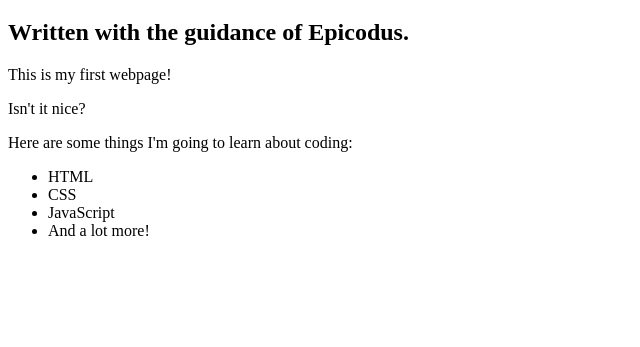
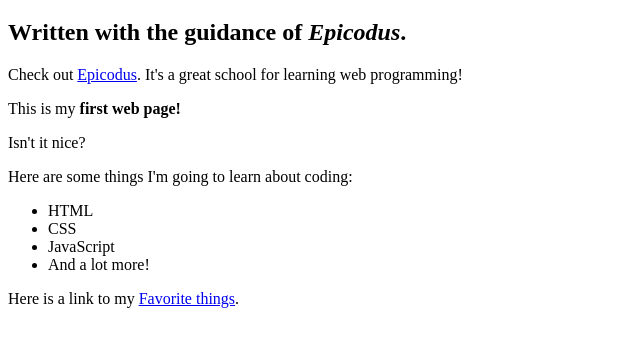
Before and after one commit to Carson-Haskell/my-first-webpage, a plain HTML site: page my-first-webpage.html in a window 1280 px wide. Shown: the part 61-408 px from the top of the page, without its empty margins (0-640 px from the left). Drawn offline with Linux system fonts and the light colour scheme.

Commit message:
add img file and links in other HTML files

```diff
--- a/my-first-webpage.html
+++ b/my-first-webpage.html
@@ -5,9 +5,11 @@
   </head>
   <body>
     <h1>My first webpage</h1>
-    <h2>Written with the guidance of Epicodus.</h2>
+    <h2>Written with the guidance of <em>Epicodus</em>.</h2>
+    <p>Check out <a href="http://www.epicodus.com/">Epicodus</a>. It's a great
+       school for learning web programming!</p>
 
-    <p>This is my first webpage!</p>
+    <p>This is my <strong>first web page!</strong></p>
     <p>Isn't it nice?</p>
 
     <p>Here are some things I'm going to learn about coding:</p>
@@ -17,5 +19,8 @@
       <li>JavaScript</li>
       <li>And a lot more!</li>
     </ul>
+
+    <p>Here is a link to my <a href="favorite-things.html">Favorite things</a>.
+    </p>
   </body>
 </html>
```
Also changed, not shown: favorite-things.html (+3 -1 lines), img/megan.jpeg (added).
